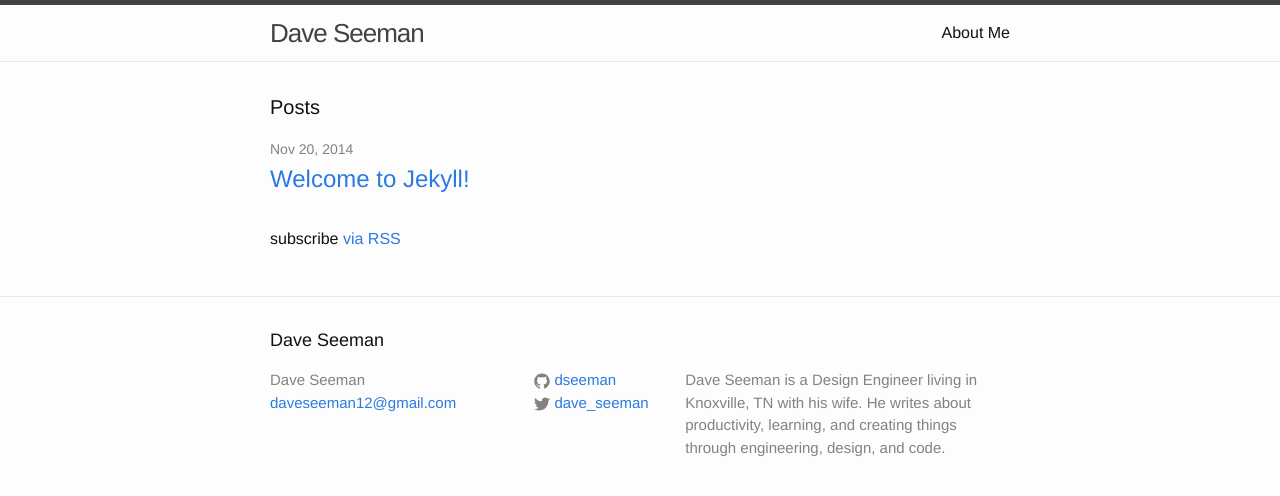
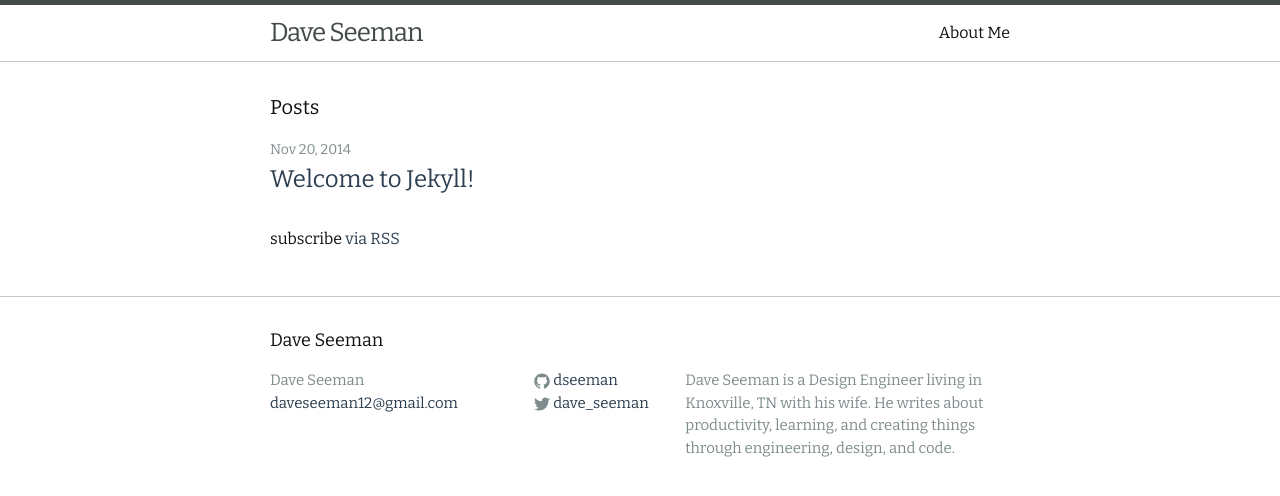
Before and after one commit to Shipwright/daveas.github.io, a Jekyll site: the page built from index.html, in a window 1280 px wide. Shown: the top 496 px of the page. Built offline with Jekyll 4.4.1, drawn with Linux system fonts in a browser that asks for light colours; some web fonts are replaced.

Commit message:
changed primary colors

```diff
--- a/_sass/_base.scss
+++ b/_sass/_base.scss
@@ -14,7 +14,7 @@ dl, dd, ol, ul, figure {
  * Basic styling
  */
 body {
-    font-family: $base-font-family;
+    font-family: $primary-font-family;
     font-size: $base-font-size;
     line-height: $base-line-height;
     font-weight: 300;
@@ -108,8 +108,8 @@ a {
  * Blockquotes
  */
 blockquote {
-    color: $grey-color;
-    border-left: 4px solid $grey-color-light;
+    color: $gray-color;
+    border-left: 4px solid $gray-color-light;
     padding-left: $spacing-unit / 2;
     font-size: 18px;
     letter-spacing: -1px;
@@ -128,7 +128,7 @@ blockquote {
 pre,
 code {
     font-size: 15px;
-    border: 1px solid $grey-color-light;
+    border: 1px solid $gray-color-light;
     border-radius: 3px;
     background-color: #eef;
 }
@@ -198,7 +198,7 @@ pre {
         vertical-align: middle;
 
         path {
-            fill: $grey-color;
+            fill: $gray-color;
         }
     }
 }
--- a/_sass/_layout.scss
+++ b/_sass/_layout.scss
@@ -2,8 +2,8 @@
  * Site header
  */
 .site-header {
-    border-top: 5px solid $grey-color-dark;
-    border-bottom: 1px solid $grey-color-light;
+    border-top: 5px solid $gray-color-dark;
+    border-bottom: 1px solid $gray-color-light;
     min-height: 56px;
 
     // Positioning context for the mobile navigation icon
@@ -19,7 +19,7 @@
 
     &,
     &:visited {
-        color: $grey-color-dark;
+        color: $gray-color-dark;
     }
 }
 
@@ -46,7 +46,7 @@
         top: 9px;
         right: 30px;
         background-color: $background-color;
-        border: 1px solid $grey-color-light;
+        border: 1px solid $gray-color-light;
         border-radius: 5px;
         text-align: right;
 
@@ -64,7 +64,7 @@
                 height: 15px;
 
                 path {
-                    fill: $grey-color-dark;
+                    fill: $gray-color-dark;
                 }
             }
         }
@@ -92,7 +92,7 @@
  * Site footer
  */
 .site-footer {
-    border-top: 1px solid $grey-color-light;
+    border-top: 1px solid $gray-color-light;
     padding: $spacing-unit 0;
 }
 
@@ -109,7 +109,7 @@
 
 .footer-col-wrapper {
     font-size: 15px;
-    color: $grey-color;
+    color: $gray-color;
     margin-left: -$spacing-unit / 2;
     @extend %clearfix;
 }
@@ -180,7 +180,7 @@
 
 .post-meta {
     font-size: $small-font-size;
-    color: $grey-color;
+    color: $gray-color;
 }
 
 .post-link {
--- a/css/main.scss
+++ b/css/main.scss
@@ -2,11 +2,11 @@
 # Only the main Sass file needs front matter (the dashes are enough)
 ---
 @charset "utf-8";
-
-
+@import url(http://fonts.googleapis.com/css?family=Bitter|Spinnaker);
 
 // Our variables
-$base-font-family: Helvetica, Arial, sans-serif;
+$primary-font-family: 'Bitter', serif;
+$secondary-font-family: 'Spinnaker', sans-serif;
 $base-font-size:   16px;
 $small-font-size:  $base-font-size * 0.875;
 $base-line-height: 1.5;
@@ -14,12 +14,14 @@ $base-line-height: 1.5;
 $spacing-unit:     30px;
 
 $text-color:       #111;
-$background-color: #fdfdfd;
-$brand-color:      #2a7ae2;
+$background-color: #ffffff;
 
-$grey-color:       #828282;
-$grey-color-light: lighten($grey-color, 40%);
-$grey-color-dark:  darken($grey-color, 25%);
+$brand-color:      #2c3e50;
+$pop-color:        #16a085;
+
+$gray-color:       #7f8c8d;
+$gray-color-light: lighten($gray-color, 25%);
+$gray-color-dark:  darken($gray-color, 25%);
 
 // Width of the content area
 $content-width:    800px;
```
